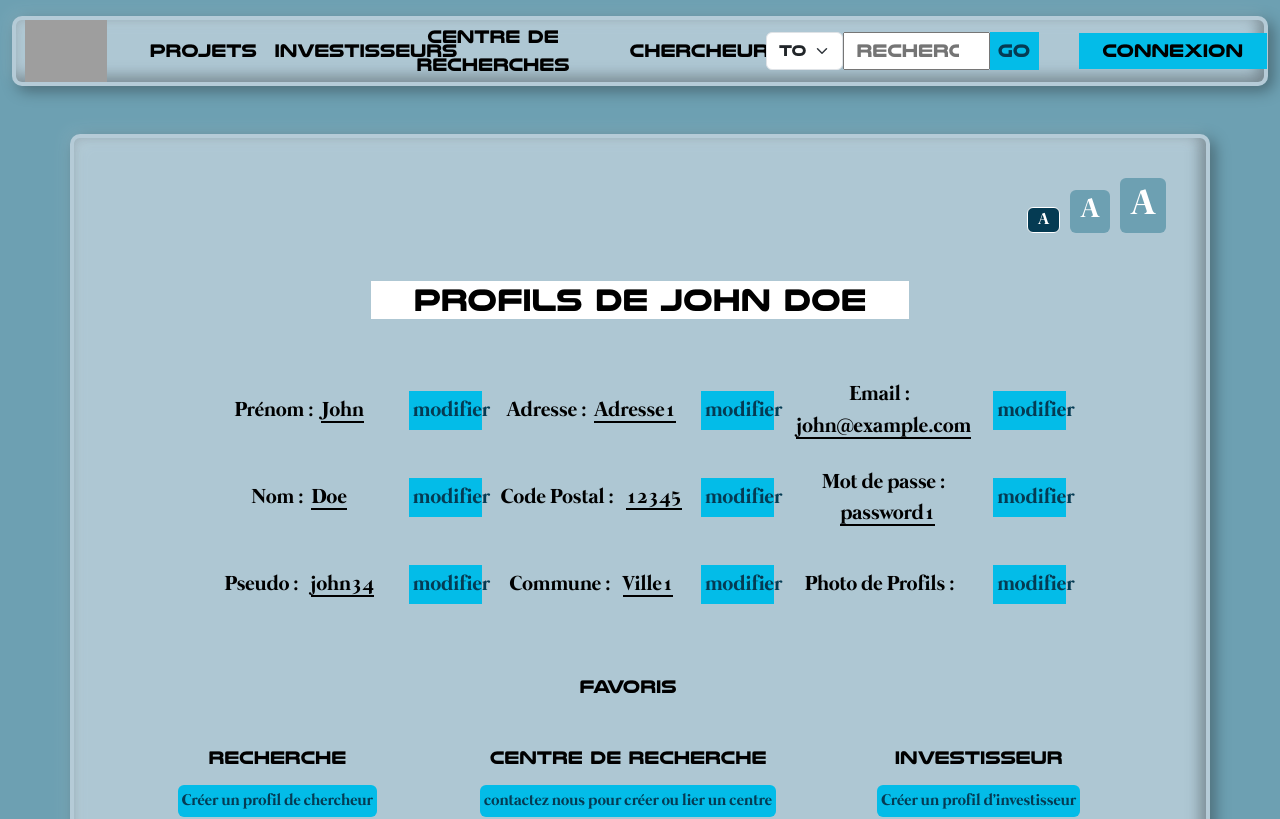
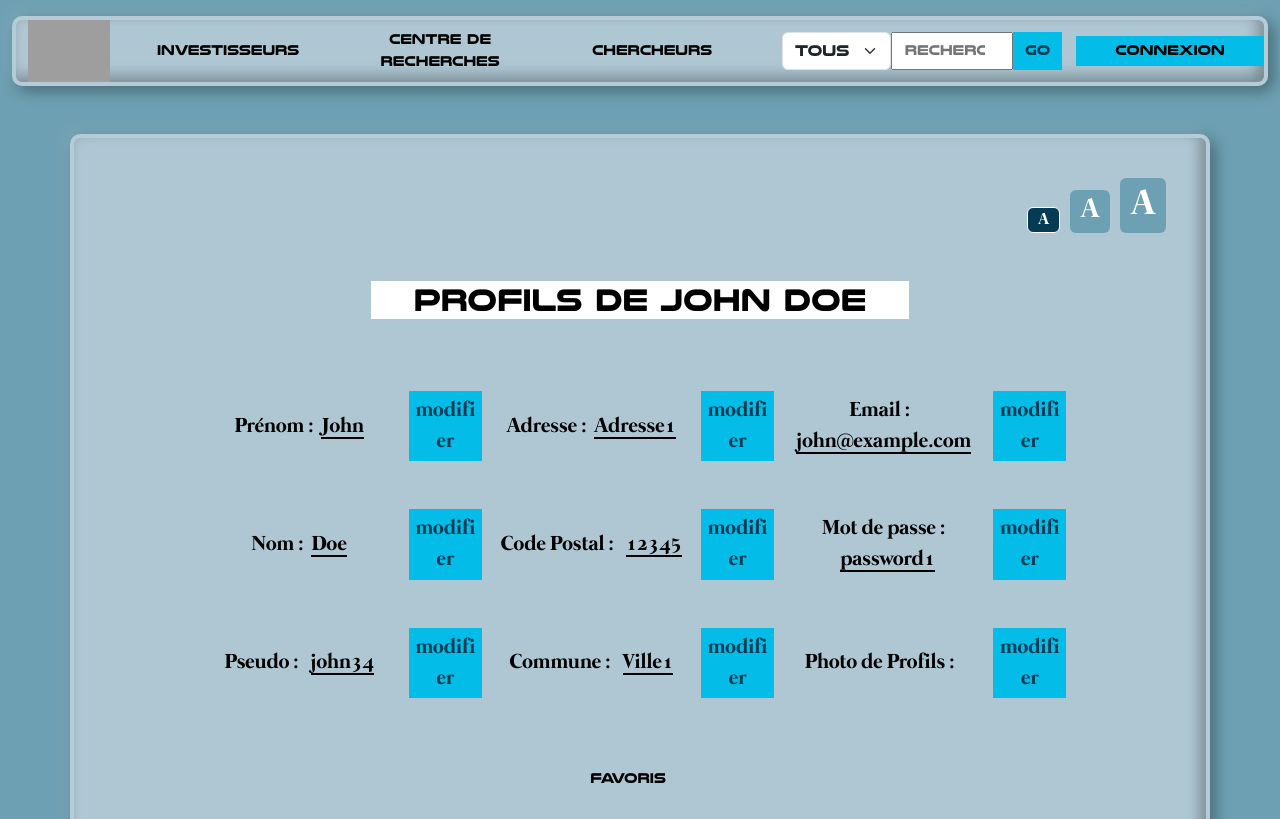
Before and after one commit to debart-nathan/SciLink-Front, a React (Create React App) app: page /user/1 in a window 1280 px wide. Shown: the top 819 px of the page. Built offline with nearby package versions, Linux system fonts and the light colour scheme; data requests are answered from the project's data file; grey boxes are pictures that could not be loaded.

Commit message:
modif de la nav / personnel dans centre de recherche et que le texte reste dans leur container

```diff
--- a/src/assets/css/main.scss
+++ b/src/assets/css/main.scss
@@ -27,13 +27,14 @@ $light: #fff;
 
 h1,h2,h3,h4,h5,nav{
 font-family: 'nulshock';
-font-size: 0.9em !important;
+font-size: 0.7em !important;
 }
 body{
     font-family: $font-family-base;
     font-size: 1.3em !important;
     background-color: $primary !important;
     color: $dark !important;
+    word-wrap: break-word !important;
 }
 
 // .background{
@@ -74,6 +75,5 @@ a{
 
 
 
-
 /* ==============================import================================== */
 @import "~bootstrap/scss/bootstrap";
--- a/src/components/common/Headers/Header.tsx
+++ b/src/components/common/Headers/Header.tsx
@@ -17,18 +17,18 @@ const Header = () => {
 
   return (
     <header id="nav" className="mt-3 mb-5">
-      <nav className="row justify-content-around align-items-center text-center">
-        <div className="col-12 col-md-1">
+      <nav className="row justify-content-center align-items-center text-center">
+        <div className="col-4 col-md-1">
           <Link to="/">
             <img src={logoName} className="img-fluid" alt="logo Accueil" />
           </Link>
         </div>
-        <div className="col-12 col-md-1">
+        {/* <div className="col-12 col-md-1">
           <Link className="disabled display-none" to="/Projects">
-            Projets
+            Projet
           </Link>
-        </div>
-        <div className="col-12 col-md-1">
+        </div> */}
+        <div className="col-12 col-md-2">
           <Link to="/recherche?category=investor">Investisseurs</Link>
         </div>
         <div className="col-12 col-md-2 text-center">
@@ -36,7 +36,7 @@ const Header = () => {
             Centre de Recherches
           </Link>
         </div>
-        <div className="col-12 col-md-1">
+        <div className="col-12 col-md-2">
           <Link to="/recherche?category=researcher">Chercheurs</Link>
         </div>
         <div className="col-12 col-md-3">
--- a/src/components/common/Headers/SearchBar.tsx
+++ b/src/components/common/Headers/SearchBar.tsx
@@ -34,13 +34,14 @@ const SearchBar: React.FC = () => {
       <FormProvider {...methods}>
         <form className="row" onSubmit={methods.handleSubmit(onFormSubmit)}>
           <SearchFilterBar
-                    searchCategoryClassName="col-4 form-select"
-                    searchClassName="col-6 form-Search "
+            searchCategoryClassName="col-5  form-select "
+            searchClassName="col-5  form-Search "
           />
-                <button
-                    type="submit"
-                    className="btnx col-2">
-                    <span></span><span></span><span></span><span></span>
+          <button type="submit" className="btnx col-2 ">
+            <span></span>
+            <span></span>
+            <span></span>
+            <span></span>
             Go
           </button>
         </form>
--- a/src/components/detailPageResearchCenter/Manages.tsx
+++ b/src/components/detailPageResearchCenter/Manages.tsx
@@ -31,7 +31,7 @@ const Manages = ({ id  } : { id: string }) => {
        <div className="col-md-4 ">
       <h3 className="text-warning text-center">Dirigeant :</h3>
         {managesState.map((manages: any) => (
-          <DetailPersonels key={manages.directeur_id} id={manages.directeur_id}  />
+          <DetailPersonels key={manages.personnel_id} id={manages.personnel_id}  />
         ))}</div>
      ) : null}
     </>
--- a/src/components/detailPageResearchCenter/Personel.tsx
+++ b/src/components/detailPageResearchCenter/Personel.tsx
@@ -6,7 +6,7 @@ const Personel = ({ id }: { id: string }) => {
   const [personelState, setPersonelState] = useState<PersonnelInterface>();
 
   useEffect(() => {
-    personelSelect("Personels", id);
+    personelSelect("Personnels", id);
   }, []);
 
   async function personelSelect(
--- a/src/components/detailPageResearchCenter/ResearchCenter.tsx
+++ b/src/components/detailPageResearchCenter/ResearchCenter.tsx
@@ -62,7 +62,7 @@ const ResearchCenter = ({
                 {String(researchCenterState.is_active)}
               </p>
             </div>
-            <div className="row">
+            <div className="row wrap">
               <h5 className="col-12 col-md-4">Site Web :</h5>
               <p className=" col-12 col-md-8">
                 <a className="text-danger" href={researchCenterState.website}>
@@ -70,7 +70,7 @@ const ResearchCenter = ({
                 </a>
               </p>
             </div>
-            <div className="row">
+            <div className="row wrap">
               <h5 className="col-12 col-md-4">Fiche : </h5>{" "}
               <p className=" col-12 col-md-8">
                 <a className="text-danger" href={researchCenterState.fiche_msr}>
--- a/src/components/filter/SearchFilterBar.tsx
+++ b/src/components/filter/SearchFilterBar.tsx
@@ -25,7 +25,7 @@ const SearchFilterBar: React.FC<SearchFilterBarInterface>= ({searchCategoryClass
     */
     return (
         <>
-            <select className={searchCategoryClassName} style={{width: "26%"}} {...register("category")}>
+            <select className={searchCategoryClassName} style={{width: "37%"}} {...register("category")}>
                 <option className="form-check" value="">Tous</option>
                 <option className="form-check" value="research-center">Centre de Recherche</option>
                 <option className="form-check" value="searcher">Chercheur</option>
--- a/src/services/jsonServerB.ts
+++ b/src/services/jsonServerB.ts
@@ -1,5 +1,5 @@
 export default class JsonServerB {
-    private static url = "http://localhost:8000";
+    private static url = "https://localhost:8000";
 
     static async EntitySelectAll(entityName: string) : Promise<Array<any>> {
         return fetch(`${JsonServerB.url}/${entityName}`)
```
Lines whose indentation alone changed are shown as unchanged.
